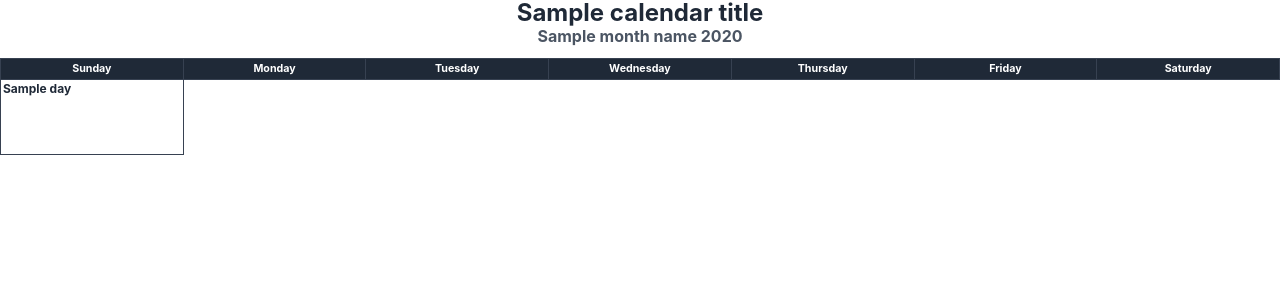
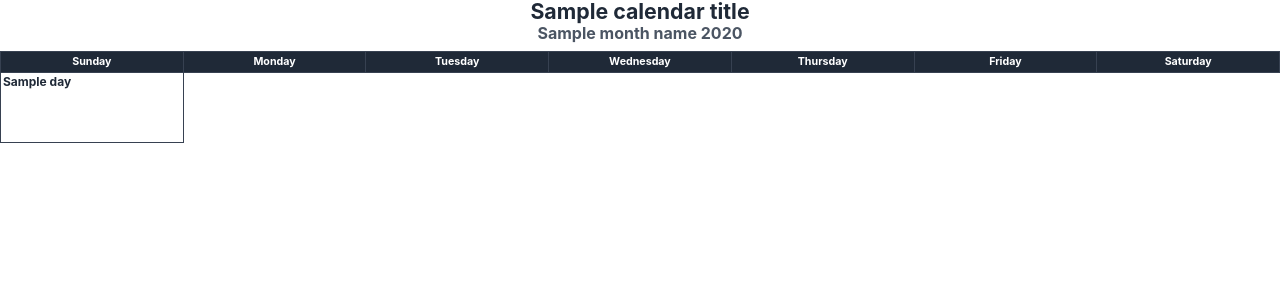
Before and after one commit to codegod100/cal, a Flask app: template templates/calendar_pdf.html in a window 1280 px wide. Shown: the top 300 px of the page. Run offline with Flask 3, Linux system fonts and the light colour scheme; the template is opened without the code that fills it: most values are stand-ins (such as "Sample title", 1, 10 or a date in 2020).

Commit message:
Refactor calendar PDF styles for improved layout and readability

```diff
--- a/templates/calendar_pdf.html
+++ b/templates/calendar_pdf.html
@@ -7,7 +7,7 @@
     <style>
         @page {
             size: A4 landscape;
-            margin: 0.3in;
+            margin: 0.2in;
         }
 
         body {
@@ -20,11 +20,11 @@
 
         .calendar-header {
             text-align: center;
-            margin-bottom: 12px;
+            margin-bottom: 8px;
         }
 
         .calendar-header h1 {
-            font-size: 18pt;
+            font-size: 16pt;
             color: #1f2937;
             margin: 0;
             font-weight: bold;
@@ -41,7 +41,7 @@
             border: 1px solid #374151;
             vertical-align: top;
             padding: 2px;
-            height: 70px;
+            height: 65px;
         }
 
         .calendar-grid th {
@@ -118,10 +118,10 @@
                             <div class="event" style="background-color: {{ pdf_colors.bg }}; border-left-color: {{ pdf_colors.border }};{% if event.is_multi_day %} border-right: 2px solid {{ pdf_colors.border }};{% endif %}">
                                 <div class="event-title">
                                     {{ event.title }}
-                                    {% if event.start_time %}
-                                        <span style="color: #6b7280; font-size: 5pt;">{{ format_time_range(event.start_time, event.end_time) }}</span>
-                                    {% endif %}
                                 </div>
+                                {% if event.start_time %}
+                                    <div style="color: #6b7280; font-size: 7pt; margin-top: 1px;">{{ format_time_range(event.start_time, event.end_time) }}</div>
+                                {% endif %}
                                 {% if event.description and event.description|length <= 25 %}
                                     <div class="event-description">{{ event.description }}</div>
                                 {% endif %}
@@ -153,19 +153,19 @@
     {% endfor %}
 
     {% if legend_events %}
-    <div style="margin-top: 15px; page-break-inside: avoid;">
-        <h3 style="font-size: 12pt; font-weight: bold; margin-bottom: 8px; color: #1f2937;">Event Details</h3>
+    <div style="margin-top: 10px; page-break-inside: avoid;">
+        <h3 style="font-size: 10pt; font-weight: bold; margin-bottom: 5px; color: #1f2937;">Event Details</h3>
         {% for event in legend_events %}
             {% set pdf_colors = get_pdf_colors(event.color) %}
-            <div style="margin-bottom: 6px; display: flex; align-items: flex-start;">
+            <div style="margin-bottom: 4px; display: flex; align-items: flex-start;">
                 <div style="width: 8px; height: 8px; background-color: {{ pdf_colors.bg }}; border-left: 3px solid {{ pdf_colors.border }}; margin-right: 8px; margin-top: 2px; flex-shrink: 0;"></div>
                 <div>
                     <div style="font-weight: 600; font-size: 8pt; color: #1f2937;">
                         {{ event.title }}
-                        {% if event.start_time %}
-                            <span style="font-weight: normal; color: #6b7280;">{{ format_time_range(event.start_time, event.end_time) }}</span>
-                        {% endif %}
                     </div>
+                    {% if event.start_time %}
+                        <div style="font-weight: normal; color: #6b7280; font-size: 7pt; margin-top: 1px;">{{ format_time_range(event.start_time, event.end_time) }}</div>
+                    {% endif %}
                     <div style="font-size: 7pt; color: #4b5563; margin-top: 1px;">{{ event.description }}</div>
                 </div>
             </div>
```
